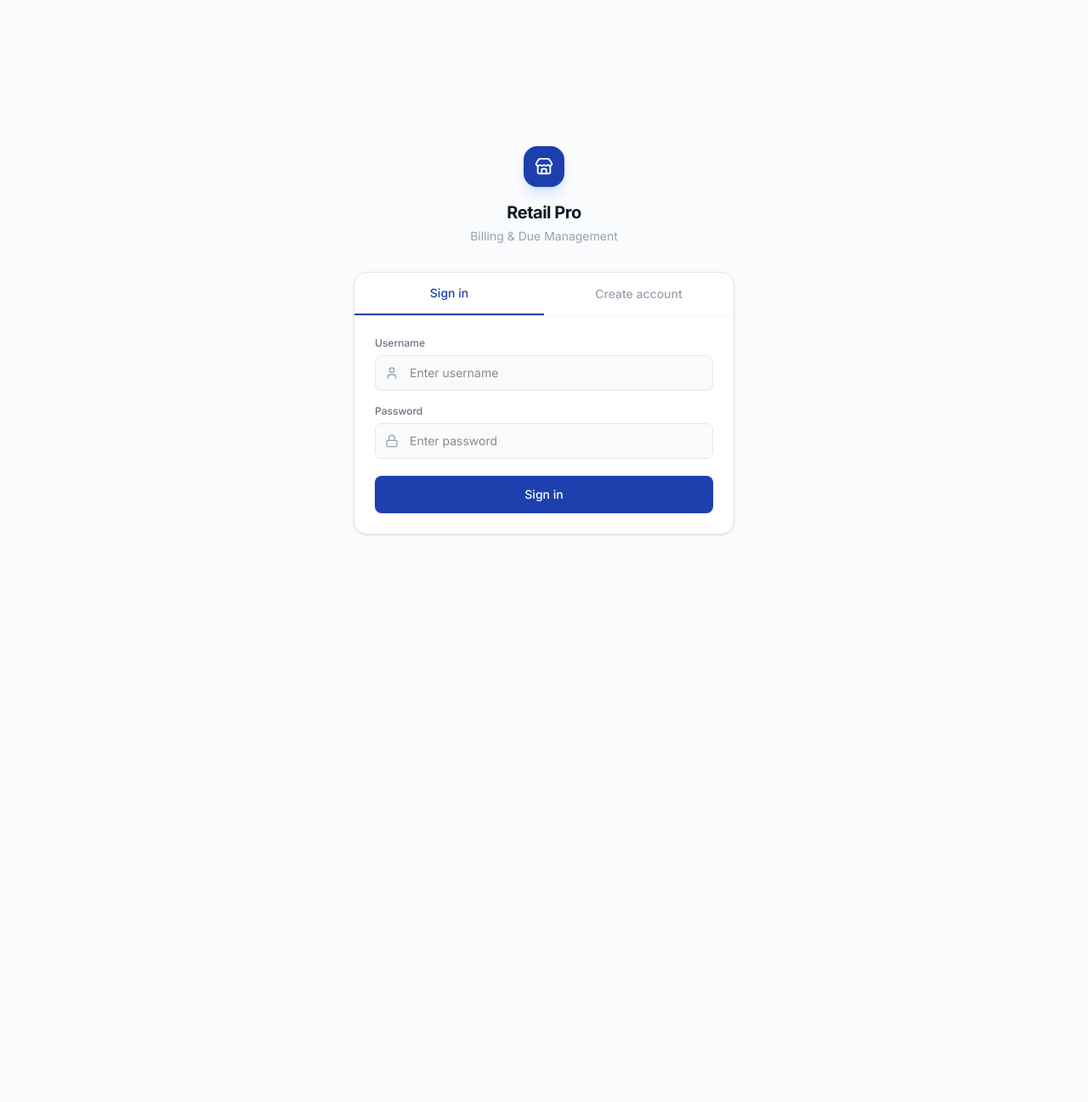
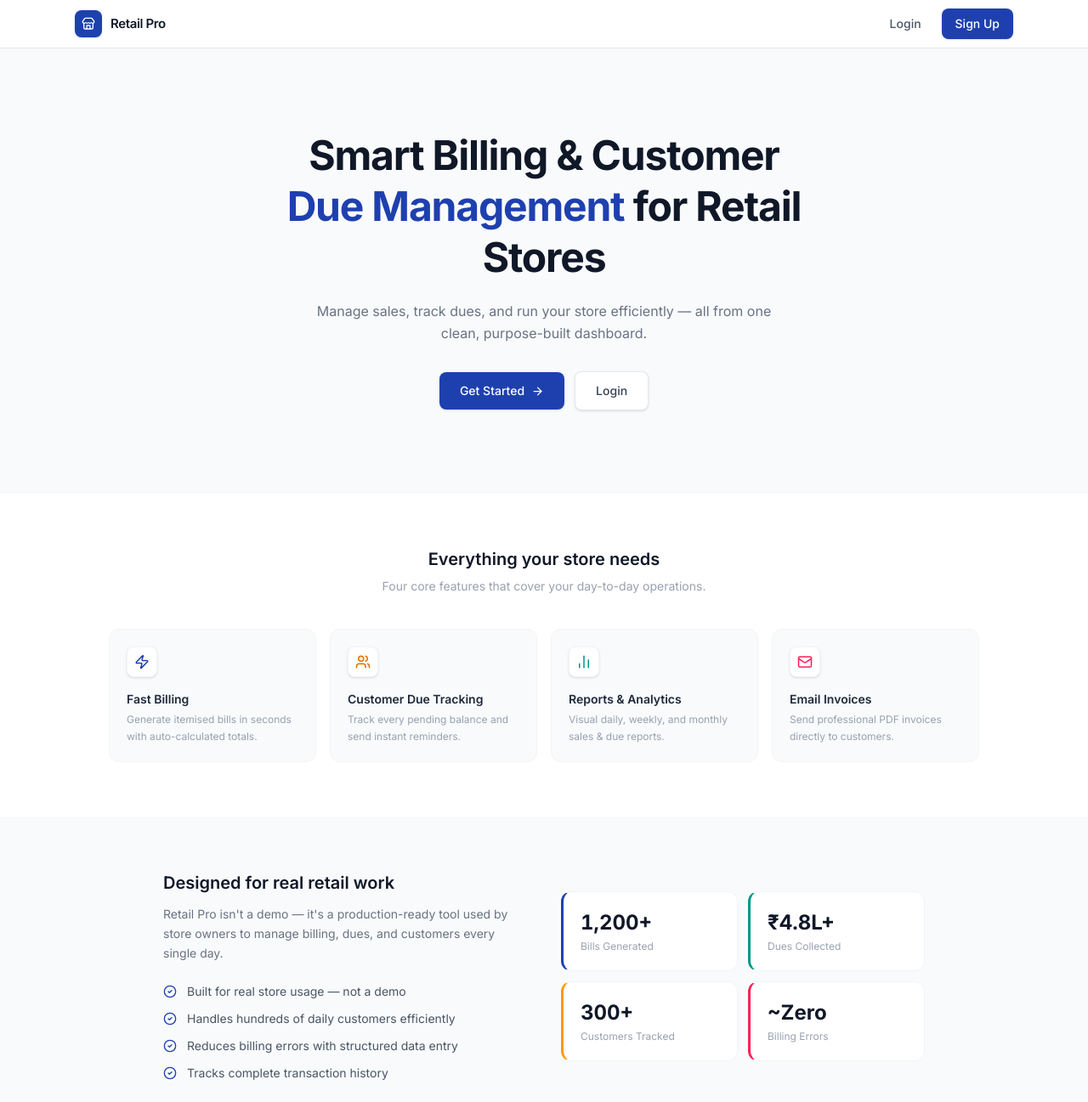
Before and after one commit to Manikanta123A/Retail-Store, a React (Vite) app: page / in a window 1280 px wide. Before the commit this address led to /login. Shown: the top 1297 px of the page at 85% size. Before the commit the page ends 800 px from the top, so only its background shows below. Built offline with nearby package versions, Linux system fonts and the light colour scheme.

Commit message:
WelcomePage

```diff
--- a/src/App.tsx
+++ b/src/App.tsx
@@ -10,6 +10,7 @@ import Payments from './pages/Payments';
 import Reports from './pages/Reports';
 import Login from './pages/Login';
 import Analytics from './pages/Analytics';
+import Welcome from './pages/Welcome';
 import { AuthProvider, useAuth } from './hooks/useAuth';
 import { ToastProvider } from './components/Toast';
 import { Loader2 } from 'lucide-react';
@@ -29,7 +30,20 @@ function ProtectedRoute({ children }: { children: React.ReactNode }) {
   }
 
   if (!user) {
-    return <Navigate to="/login" replace />;
+    return <Navigate to="/" replace />;
+  }
+
+  return <>{children}</>;
+}
+
+// Redirect logged-in users away from public pages
+function PublicRoute({ children }: { children: React.ReactNode }) {
+  const { user, loading } = useAuth();
+
+  if (loading) return null; // wait silently
+
+  if (user) {
+    return <Navigate to="/app" replace />;
   }
 
   return <>{children}</>;
@@ -41,9 +55,13 @@ export default function App() {
       <ToastProvider>
         <Router>
           <Routes>
-            <Route path="/login" element={<Login />} />
+            {/* Public routes — redirect to /app if already logged in */}
+            <Route path="/" element={<PublicRoute><Welcome /></PublicRoute>} />
+            <Route path="/login" element={<PublicRoute><Login /></PublicRoute>} />
+
+            {/* Protected app routes */}
             <Route
-              path="/"
+              path="/app"
               element={
                 <ProtectedRoute>
                   <Layout />
@@ -59,6 +77,9 @@ export default function App() {
               <Route path="reports" element={<Reports />} />
               <Route path="analytics" element={<Analytics />} />
             </Route>
+
+            {/* Fallback */}
+            <Route path="*" element={<Navigate to="/" replace />} />
           </Routes>
         </Router>
       </ToastProvider>
--- a/src/components/Layout.tsx
+++ b/src/components/Layout.tsx
@@ -28,7 +28,7 @@ export function Layout() {
           </div>
           <div className="flex items-center gap-3 flex-shrink-0">
             <Link
-              to="/billing"
+              to="/app/billing"
               className="flex items-center gap-2 bg-[#1E40AF] text-white px-3 sm:px-4 py-2 rounded-lg text-sm font-medium hover:bg-blue-800 transition-colors active:scale-[0.97] shadow-sm"
             >
               <Plus className="w-4 h-4" />
--- a/src/components/Sidebar.tsx
+++ b/src/components/Sidebar.tsx
@@ -1,5 +1,5 @@
 import React, { useState, useEffect } from 'react';
-import { NavLink, useLocation } from 'react-router-dom';
+import { NavLink, useLocation, useNavigate } from 'react-router-dom';
 import { useAuth } from '../hooks/useAuth';
 import {
   LayoutDashboard,
@@ -22,38 +22,45 @@ const navSections = [
   {
     label: null,
     items: [
-      { icon: LayoutDashboard, label: 'Dashboard', path: '/' },
-      { icon: Receipt, label: 'New Bill', path: '/billing' },
+      { icon: LayoutDashboard, label: 'Dashboard', path: '/app' },
+      { icon: Receipt, label: 'New Bill', path: '/app/billing' },
     ]
   },
   {
     label: 'Manage',
     items: [
-      { icon: Users, label: 'Customers', path: '/customers' },
-      { icon: Package, label: 'Inventory', path: '/inventory' },
+      { icon: Users, label: 'Customers', path: '/app/customers' },
+      { icon: Package, label: 'Inventory', path: '/app/inventory' },
     ]
   },
   {
     label: 'Finance',
     items: [
-      { icon: History, label: 'Due Management', path: '/dues' },
-      { icon: CreditCard, label: 'Payments', path: '/payments' },
+      { icon: History, label: 'Due Management', path: '/app/dues' },
+      { icon: CreditCard, label: 'Payments', path: '/app/payments' },
     ]
   },
   {
     label: 'Insights',
     items: [
-      { icon: BarChart3, label: 'Reports', path: '/reports' },
-      { icon: BarChart3, label: 'Analytics', path: '/analytics' },
+      { icon: BarChart3, label: 'Reports', path: '/app/reports' },
+      { icon: BarChart3, label: 'Analytics', path: '/app/analytics' },
     ]
   }
 ];
 
 export function Sidebar() {
   const { user, logout } = useAuth();
+  const navigate = useNavigate();
   const [showAccountDetails, setShowAccountDetails] = useState(false);
   const [mobileOpen, setMobileOpen] = useState(false);
   const location = useLocation();
+
+  const handleLogout = async () => {
+    await logout();
+    // Replace entire history so back-button cannot re-enter the app
+    navigate('/', { replace: true });
+  };
 
   // Close sidebar on route change (mobile)
   useEffect(() => {
@@ -108,7 +115,7 @@ export function Sidebar() {
                 <NavLink
                   key={item.path}
                   to={item.path}
-                  end={item.path === '/'}
+                  end={item.path === '/app'}
                   className={({ isActive }) =>
                     cn(
                       'flex items-center gap-2.5 px-3 py-2 rounded-lg text-[13px] font-medium transition-all duration-150',
@@ -138,7 +145,7 @@ export function Sidebar() {
                 {user.phone && <p className="text-xs text-gray-500">{user.phone}</p>}
               </div>
               <button
-                onClick={logout}
+                onClick={handleLogout}
                 className="w-full flex items-center justify-center gap-2 py-2 px-3 bg-rose-50 hover:bg-rose-100 text-rose-600 rounded-md transition-colors text-xs font-medium"
               >
                 <LogOut size={14} />
--- a/src/pages/Login.tsx
+++ b/src/pages/Login.tsx
@@ -2,9 +2,11 @@ import React, { useState } from 'react';
 import { useAuth } from '../hooks/useAuth';
 import { useNavigate } from 'react-router-dom';
 import { Lock, User, Mail, Phone, Loader2, AlertCircle, Store } from 'lucide-react';
+import { useSearchParams } from 'react-router-dom';
 
 export default function Login() {
-  const [isLoginTab, setIsLoginTab] = useState(true);
+  const [searchParams] = useSearchParams();
+  const [isLoginTab, setIsLoginTab] = useState(searchParams.get('tab') !== 'signup');
   const [username, setUsername] = useState('');
   const [password, setPassword] = useState('');
   const [fullName, setFullName] = useState('');
@@ -27,7 +29,7 @@ export default function Login() {
       } else {
         await signup({ username, full_name: fullName, email, phone, password });
       }
-      navigate('/');
+      navigate('/app');
     } catch (err: any) {
       setError(err.response?.data?.error || (isLoginTab ? 'Invalid username or password' : 'Error signing up'));
     } finally {
--- /dev/null
+++ b/src/pages/Welcome.tsx
@@ -0,0 +1,202 @@
+import React from 'react';
+import { useNavigate } from 'react-router-dom';
+import {
+  Store,
+  Zap,
+  Users,
+  BarChart2,
+  Mail,
+  CheckCircle2,
+  ArrowRight,
+} from 'lucide-react';
+
+// ── Helpers ─────────────────────────────────────────────────────────────────
+
+const features = [
+  {
+    icon: <Zap size={18} className="text-[#1E40AF]" />,
+    title: 'Fast Billing',
+    desc: 'Generate itemised bills in seconds with auto-calculated totals.',
+  },
+  {
+    icon: <Users size={18} className="text-amber-600" />,
+    title: 'Customer Due Tracking',
+    desc: 'Track every pending balance and send instant reminders.',
+  },
+  {
+    icon: <BarChart2 size={18} className="text-teal-600" />,
+    title: 'Reports & Analytics',
+    desc: 'Visual daily, weekly, and monthly sales & due reports.',
+  },
+  {
+    icon: <Mail size={18} className="text-rose-500" />,
+    title: 'Email Invoices',
+    desc: 'Send professional PDF invoices directly to customers.',
+  },
+];
+
+const values = [
+  'Built for real store usage — not a demo',
+  'Handles hundreds of daily customers efficiently',
+  'Reduces billing errors with structured data entry',
+  'Tracks complete transaction history',
+];
+
+// ── Component ────────────────────────────────────────────────────────────────
+
+export default function Welcome() {
+  const navigate = useNavigate();
+
+  return (
+    <div className="min-h-screen bg-[#F8FAFC] flex flex-col font-sans text-[#1A1D23]">
+
+      {/* ── Navbar ── */}
+      <header className="sticky top-0 z-50 bg-white border-b border-gray-200">
+        <div className="max-w-6xl mx-auto px-6 h-14 flex items-center justify-between">
+          {/* Logo */}
+          <div className="flex items-center gap-2.5">
+            <div className="w-8 h-8 rounded-lg bg-[#1E40AF] flex items-center justify-center shadow-sm shadow-blue-500/20">
+              <Store size={16} className="text-white" />
+            </div>
+            <span className="text-[15px] font-semibold text-gray-900 tracking-tight">Retail Pro</span>
+          </div>
+
+          {/* Nav actions */}
+          <div className="flex items-center gap-2">
+            <button
+              id="nav-login-btn"
+              onClick={() => navigate('/login')}
+              className="px-4 py-2 text-sm font-medium text-gray-600 hover:text-gray-900 rounded-lg hover:bg-gray-100 transition-colors"
+            >
+              Login
+            </button>
+            <button
+              id="nav-signup-btn"
+              onClick={() => navigate('/login?tab=signup')}
+              className="px-4 py-2 text-sm font-medium text-white bg-[#1E40AF] hover:bg-blue-800 rounded-lg transition-colors shadow-sm"
+            >
+              Sign Up
+            </button>
+          </div>
+        </div>
+      </header>
+
+      {/* ── Hero ── */}
+      <section className="flex-1 flex flex-col items-center justify-center text-center px-5 py-16 sm:py-24 max-w-3xl mx-auto w-full page-enter">
+        <h1 className="text-3xl sm:text-4xl lg:text-5xl font-bold text-gray-900 leading-tight tracking-tight mb-5">
+          Smart Billing &amp; Customer<br className="hidden sm:block" />
+          {' '}<span className="text-[#1E40AF]">Due Management</span> for Retail Stores
+        </h1>
+
+        <p className="text-sm sm:text-base text-gray-500 max-w-xl leading-relaxed mb-8">
+          Manage sales, track dues, and run your store efficiently — all from one clean, purpose-built dashboard.
+        </p>
+
+        <div className="flex flex-col sm:flex-row items-center justify-center gap-3 w-full sm:w-auto">
+          <button
+            id="hero-signup-btn"
+            onClick={() => navigate('/login?tab=signup')}
+            className="w-full sm:w-auto flex items-center justify-center gap-2 px-6 py-3 bg-[#1E40AF] hover:bg-blue-800 text-white text-sm font-medium rounded-lg shadow-sm transition-all active:scale-[0.98]"
+          >
+            Get Started
+            <ArrowRight size={15} />
+          </button>
+          <button
+            id="hero-login-btn"
+            onClick={() => navigate('/login')}
+            className="w-full sm:w-auto px-6 py-3 bg-white border border-gray-200 hover:border-gray-300 text-sm font-medium text-gray-700 rounded-lg transition-all active:scale-[0.98] shadow-sm"
+          >
+            Login
+          </button>
+        </div>
+      </section>
+
+      {/* ── Features ── */}
+      <section className="py-12 sm:py-16 px-5 sm:px-6 border-t border-gray-100 bg-white">
+        <div className="max-w-5xl mx-auto">
+          <div className="text-center mb-8 sm:mb-10">
+            <h2 className="text-lg sm:text-xl font-semibold text-gray-900">Everything your store needs</h2>
+            <p className="text-sm text-gray-400 mt-2">Four core features that cover your day-to-day operations.</p>
+          </div>
+
+          <div className="grid grid-cols-2 lg:grid-cols-4 gap-3 sm:gap-4">
+            {features.map((f) => (
+              <div
+                key={f.title}
+                className="bg-[#F8FAFC] border border-gray-100 rounded-xl p-4 sm:p-5 hover:border-gray-200 hover:shadow-sm transition-all"
+              >
+                <div className="w-9 h-9 rounded-lg bg-white border border-gray-100 flex items-center justify-center mb-3 sm:mb-4 shadow-sm">
+                  {f.icon}
+                </div>
+                <h3 className="text-sm font-semibold text-gray-800 mb-1">{f.title}</h3>
+                <p className="text-xs text-gray-400 leading-relaxed">{f.desc}</p>
+              </div>
+            ))}
+          </div>
+        </div>
+      </section>
+
+      {/* ── Business Value ── */}
+      <section className="py-12 sm:py-16 px-5 sm:px-6">
+        <div className="max-w-4xl mx-auto grid grid-cols-1 lg:grid-cols-2 gap-8 sm:gap-10 items-center">
+          <div>
+            <h2 className="text-xl font-semibold text-gray-900 mb-3">Designed for real retail work</h2>
+            <p className="text-sm text-gray-500 leading-relaxed mb-6">
+              Retail Pro isn't a demo — it's a production-ready tool used by store owners to manage billing, dues, and customers every single day.
+            </p>
+            <ul className="space-y-3">
+              {values.map((v) => (
+                <li key={v} className="flex items-start gap-3 text-sm text-gray-600">
+                  <CheckCircle2 size={16} className="text-[#1E40AF] mt-0.5 flex-shrink-0" />
+                  {v}
+                </li>
+              ))}
+            </ul>
+          </div>
+
+          {/* Decorative stat card cluster */}
+          <div className="grid grid-cols-2 gap-3">
+            {[
+              { label: 'Bills Generated', value: '1,200+', color: 'border-l-[#1E40AF]' },
+              { label: 'Dues Collected', value: '₹4.8L+', color: 'border-l-teal-600' },
+              { label: 'Customers Tracked', value: '300+', color: 'border-l-amber-500' },
+              { label: 'Billing Errors', value: '~Zero', color: 'border-l-rose-500' },
+            ].map((s) => (
+              <div
+                key={s.label}
+                className={`bg-white border border-gray-100 border-l-[3px] ${s.color} rounded-xl p-5`}
+              >
+                <p className="text-2xl font-bold text-gray-900 tabular-nums">{s.value}</p>
+                <p className="text-xs text-gray-400 mt-1">{s.label}</p>
+              </div>
+            ))}
+          </div>
+        </div>
+      </section>
+
+      {/* ── CTA ── */}
+      <section className="py-12 sm:py-14 px-5 sm:px-6 bg-white border-t border-gray-100">
+        <div className="max-w-2xl mx-auto text-center">
+          <h2 className="text-lg sm:text-xl font-semibold text-gray-900 mb-2">
+            Start managing your store better today
+          </h2>
+          <p className="text-sm text-gray-400">No complicated setup. Just sign up and go.</p>
+        </div>
+      </section>
+
+      {/* ── Footer ── */}
+      <footer className="border-t border-gray-100 py-6 px-6 bg-[#F8FAFC]">
+        <div className="max-w-6xl mx-auto flex flex-col sm:flex-row items-center justify-between gap-2 text-xs text-gray-400">
+          <div className="flex items-center gap-2">
+            <div className="w-5 h-5 rounded bg-[#1E40AF] flex items-center justify-center">
+              <Store size={11} className="text-white" />
+            </div>
+            <span className="font-medium text-gray-600">Retail Pro</span>
+          </div>
+          <span>Smart billing &amp; due management for retail stores.</span>
+        </div>
+      </footer>
+
+    </div>
+  );
+}
```
